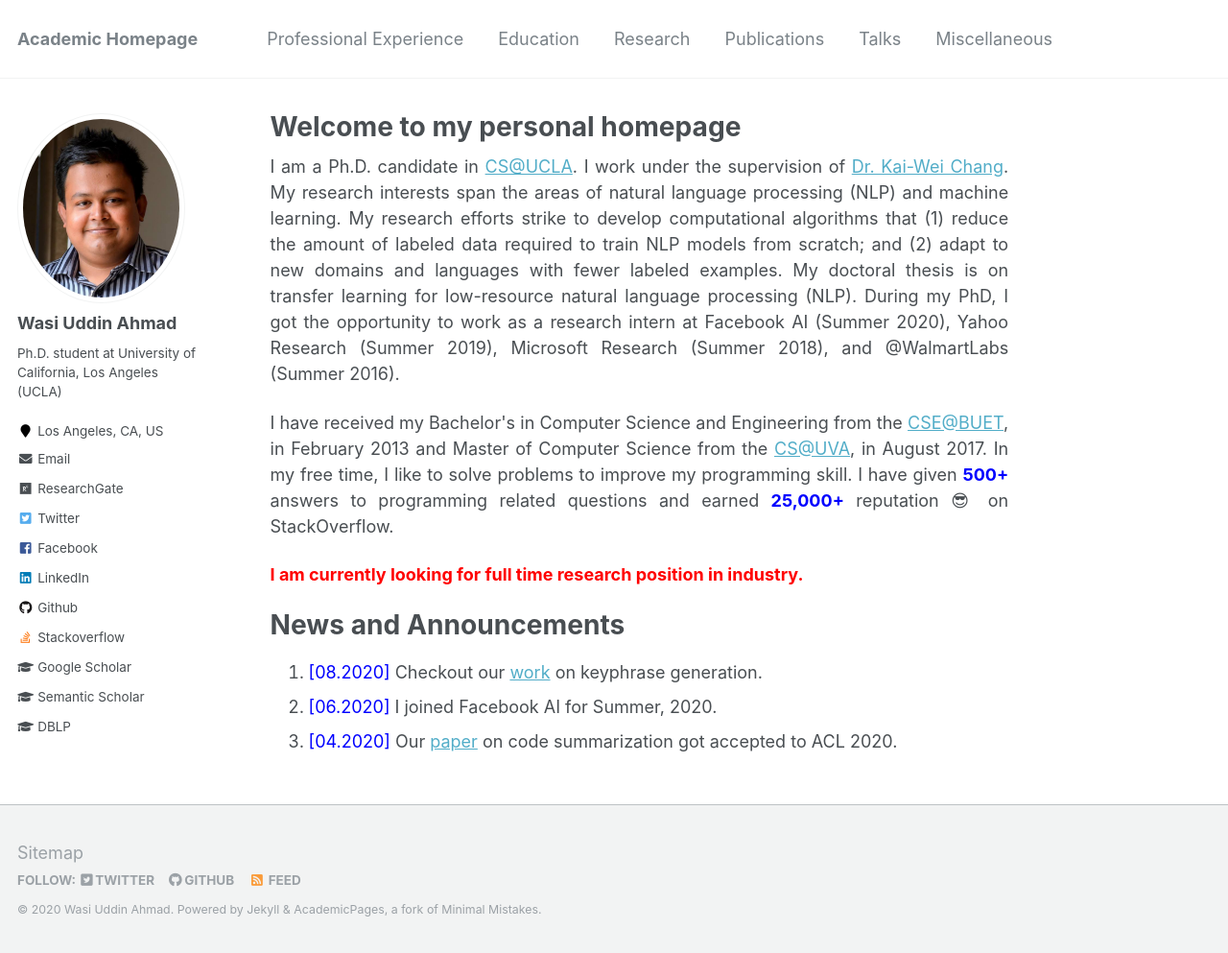
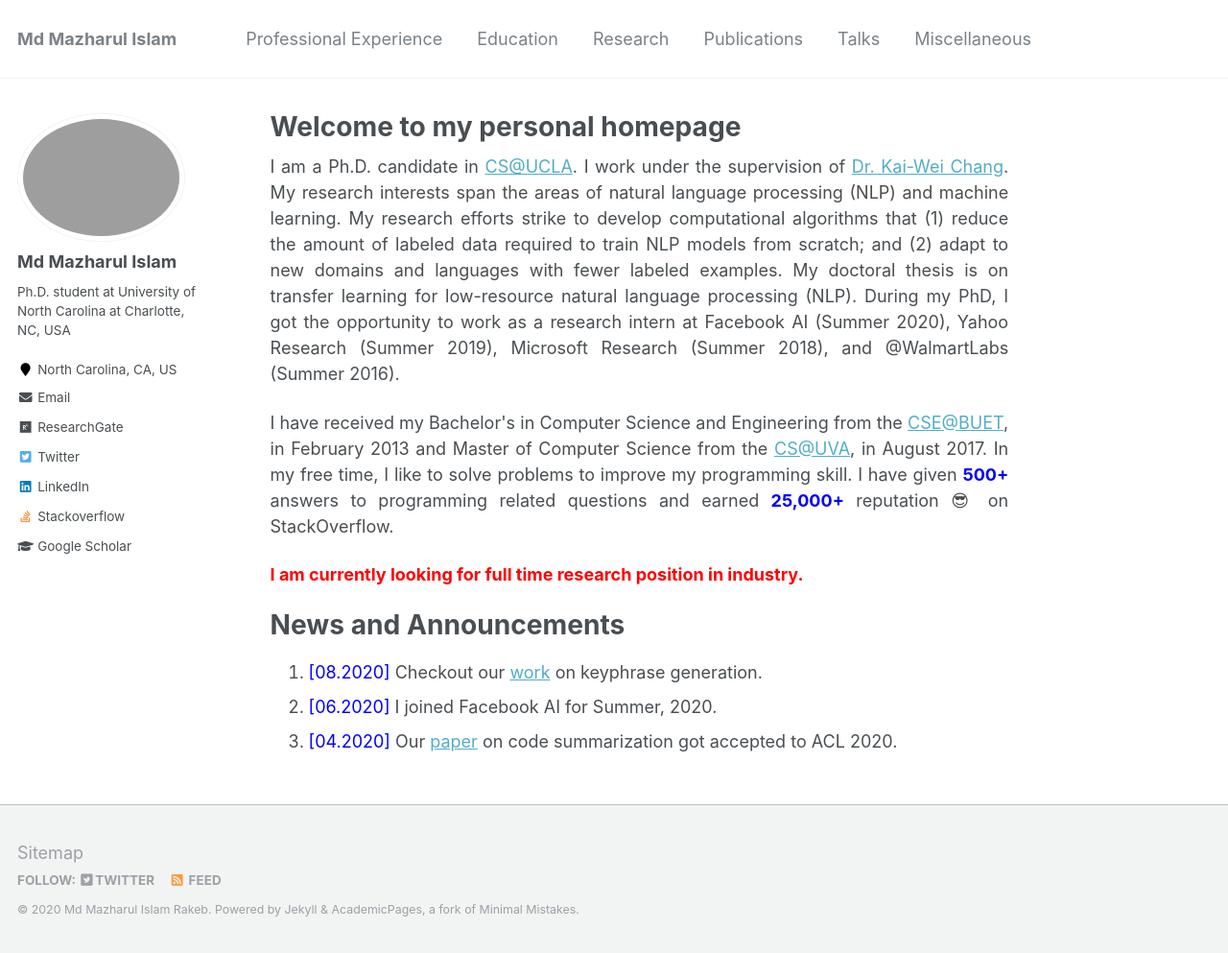
Before and after one commit to rakeb/rakeb.github.io, a Jekyll site: the page built from _pages/about.md, in a window 1280 px wide and 993 px high. Shown: the whole window at 96% size. Built offline with Jekyll 4.4.1, drawn with Linux system fonts in a browser that asks for light colours.

Commit message:
added config file

```diff
--- a/_config.yml
+++ b/_config.yml
@@ -7,13 +7,13 @@
 
 # Site Settings
 locale                   : "en-US"
-title                    : "Academic Homepage"
+title                    : "Md Mazharul Islam"
 title_separator          : "-"
-name                     : &name "Wasi Uddin Ahmad"
+name                     : &name "Md Mazharul Islam Rakeb"
 description              : &description "personal description"
-url                      : "https://wasiahmad.github.io"  #the base hostname & protocol for your site e.g. "https://mmistakes.github.io"
+url                      : "https://rakeb.github.io/"  #the base hostname & protocol for your site e.g. "https://mmistakes.github.io"
 baseurl                  : # the subpath of your site, e.g. "/blog"
-repository               : "wasiahmad/wasiahmad.github.io"
+repository               : "rakeb/rakeb.github.io"
 teaser                   :  # filename of teaser fallback teaser image placed in /images/, .e.g. "500x300.png"
 breadcrumbs              : false # true, false (default)
 words_per_minute         : 160
@@ -57,7 +57,7 @@ yandex_site_verification :
 
 # Social Sharing
 twitter:
-  username               : "ahmadwasi"
+  username               : "rakeb_void"
 facebook:
   username               :
   app_id                 :
@@ -80,43 +80,43 @@ analytics:
 
 # Site Author
 author:
-  name             : "Wasi Uddin Ahmad"
-  avatar           : "wasiahmad.png"
-  bio              : "Ph.D. student at University of California, Los Angeles (UCLA)"
+  name             : "Md Mazharul Islam"
+  avatar           : ""
+  bio              : "Ph.D. student at University of North Carolina at Charlotte, NC, USA"
   employer         :
-  location         : "Los Angeles, CA, US"
+  location         : "North Carolina, CA, US"
   pubmed           :
-  googlescholar    : "https://scholar.google.com/citations?user=YCHJZOMAAAAJ&hl=en"
-  email            : "wasiahmad@ucla.edu"
-  researchgate     : "https://www.researchgate.net/profile/Wasi_Ahmad3"
+  googlescholar    : "https://scholar.google.com/citations?user=73hYxBgAAAAJ&hl=en"
+  email            : "mislam7@uncc.edu"
+  researchgate     : "https://www.researchgate.net/profile/Md_Mazharul_Islam5"
   uri              :
   bitbucket        :
   codepen          :
   dribbble         :
   flickr           :
-  facebook         : "wasiahmad07"
+  facebook         :
   foursquare       :
-  github           : "wasiahmad"
+  github           :
   google_plus      :
   keybase          :
   instagram        :
   impactstory      :
   lastfm           :
-  linkedin         : "ahmadwasi"
+  linkedin         : "rakebmazharul"
   orcid            : #"http://orcid.org/yourorcidurl"
   pinterest        :
   soundcloud       :
   stackoverflow    : 5352399/wasi-ahmad
   steam            :
   tumblr           :
-  twitter          : "ahmadwasi"
+  twitter          : "rakeb_void"
   vine             :
   weibo            :
   xing             :
   youtube          :
-  dblp             : "https://dblp.org/pers/hd/a/Ahmad:Wasi_Uddin"
+  dblp             :
   wikipedia        :
-  semanticscholar  : "https://www.semanticscholar.org/author/Wasi-Uddin-Ahmad/38123220"
+  semanticscholar  :
 
 
 # Reading Files
```
